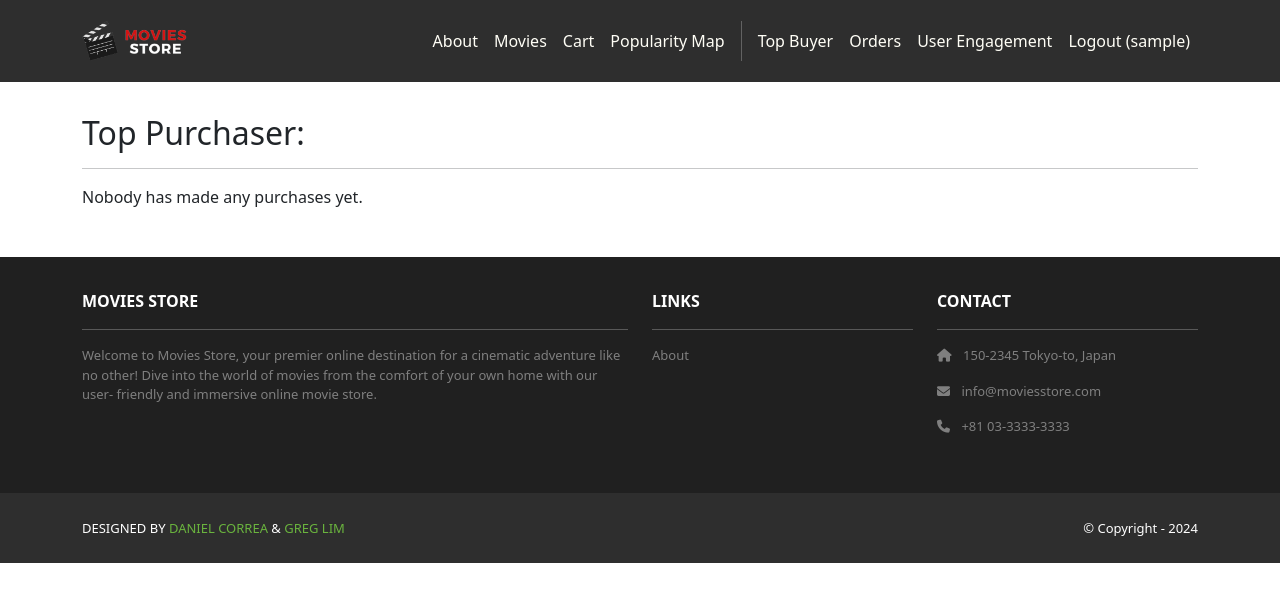
After one commit to aidenmcdonald5/moviesstore, a Django app: page /cart/top_buyer/ in a window 1280 px wide. The commit adds this page. Shown: the top 602 px of the page. Run offline with Django 5.2, Linux system fonts and the light colour scheme; the visitor is signed in with stand-in values (Sample User, id 1); data that the repository does not hold is empty; some libraries are stand-ins or nearby versions.

Commit message:
user story 3

```diff
--- /dev/null
+++ b/cart/templates/cart/top_buyer.html
@@ -0,0 +1,19 @@
+{% extends 'base.html' %}
+{% block content %}
+<div class="p-3">
+  <div class="container">
+    <div class="row mt-3">
+      <div class="col mx-auto mb-3">
+        <h2>Top Purchaser:</h2>
+        <hr />
+        {% if template_data.biggest_user %}
+        <p>The top purchaser is: <b>{{ template_data.biggest_user }}. </b>
+            This person has purchased {{ template_data.biggest }} movies. </p>
+        {% else %}
+        <p>Nobody has made any purchases yet.</p>
+        {% endif %}
+      </div>
+    </div>
+  </div>
+</div>
+{% endblock content %}
--- a/cart/urls.py
+++ b/cart/urls.py
@@ -6,4 +6,6 @@ urlpatterns = [
     path('clear/', views.clear, name='cart.clear'),
     path('purchase/', views.purchase, name='cart.purchase'),
     path('engagement/', views.user_engagement, name='cart.user_engagement'),
+    path('top_buyer/', views.top_buyer, name='cart.top_buyer'),
+
 ]
--- a/cart/views.py
+++ b/cart/views.py
@@ -5,9 +5,13 @@ from .utils import calculate_cart_total
 from .models import Order, Item
 from django.contrib.auth.decorators import login_required
 from django.contrib.auth.models import User
+
 from django.db.models import Sum, Value, Count
 from django.db.models.functions import Coalesce
 
+
+
+from django.contrib.admin.views.decorators import staff_member_required
 
 # Create your views here.
 def index(request):
@@ -58,6 +62,7 @@ def purchase(request):
     template_data['title'] = 'Purchase confirmation'
     template_data['order_id'] = order.id
     return render(request, 'cart/purchase.html', {'template_data': template_data})
+
 @login_required
 def user_engagement(request):
     if not request.user.is_staff:
@@ -89,3 +94,31 @@ def user_engagement(request):
     template_data['size'] = size
     template_data['top_commenter'] = top_commenter
     return render(request, 'cart/user_engagement.html', {'template_data': template_data})
+
+
+@staff_member_required
+def top_buyer(request):
+    user_p_count = {}
+    for order in Order.objects.all():
+        username = User.objects.get(pk=order.user_id)
+        for item in order.item_set.all():
+            if username not in user_p_count:
+                user_p_count[username] = item.quantity
+            else:
+                user_p_count[username] += item.quantity
+    biggest = None
+    biggest_user = None
+    for key in user_p_count:
+        if biggest is not None:
+            if user_p_count[key] > biggest:
+                biggest = user_p_count[key]
+                biggest_user = key.username
+        else:
+            biggest = user_p_count[key]
+            biggest_user = key.username
+    # now we can display this in html
+    template_data = {}
+    template_data['title'] = 'Top Buyer Info'
+    template_data['biggest'] = biggest
+    template_data['biggest_user'] = biggest_user
+    return render(request, 'cart/top_buyer.html', {'template_data': template_data})
--- a/moviesstore/templates/base.html
+++ b/moviesstore/templates/base.html
@@ -39,6 +39,9 @@
             <a class="nav-link" href="{% url 'popularity.map' %}">Popularity Map</a>
             <div class="vr bg-white mx-2 d-none d-lg-block"></div>
             {% if user.is_authenticated %}
+              {% if user.is_superuser %}
+                <a class="nav-link" href="{% url 'cart.top_buyer' %}">Top Buyer</a>
+              {% endif %}
             <a class="nav-link" href="{% url 'accounts.orders' %}">Orders
             </a>
             {% if user.is_staff %}
```
Also changed, not shown: cart/models.py (line endings or trailing spaces), media/movie_images/images-3.jpeg (added), media/movie_images/images-4.jpeg (added).
